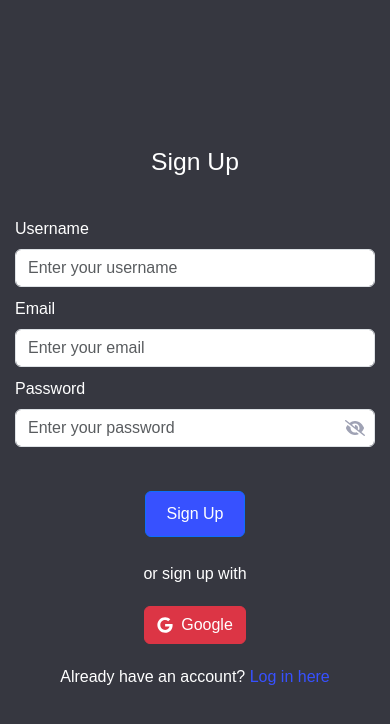
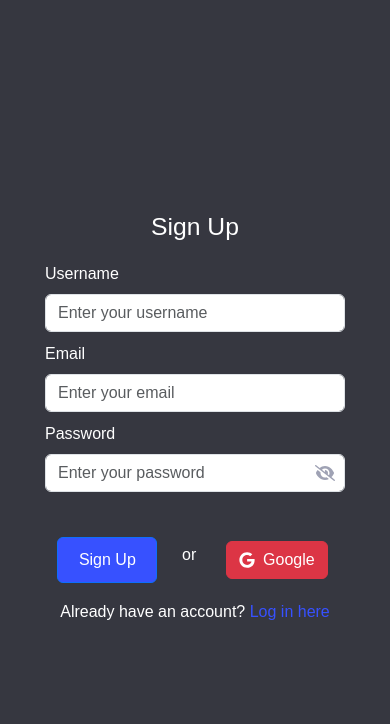
Before and after one commit to Sailesh75/PERN-todo, a React (Vite) app in the folder client/: page /signup in a window 390 px wide. Shown: the top 724 px of the page. Built offline with nearby package versions, Linux system fonts and the light colour scheme; no server answers.

Commit message:
stylingChangedinSignUp

```diff
--- a/client/src/login/Login.jsx
+++ b/client/src/login/Login.jsx
@@ -62,8 +62,7 @@ const Login = ({ setAuth }) => {
               value={password}
               onChange={(e) => setPassword(e.target.value)}
             />
-            {/* <span className="password-toggle-icon2">{ToggleIcon}</span>
-            <span>Forgot password</span> */}
+            <span className="password-toggle-icon2">{ToggleIcon}</span>
           </div>
           <button type="submit" className="btn btn-primary login-btn">
             Login
--- a/client/src/login/_login.scss
+++ b/client/src/login/_login.scss
@@ -8,7 +8,7 @@
 
 .login-card {
   width: 400px;
-  padding: 20px;
+  padding: 50px;
 }
 
 .login-title {
--- a/client/src/signUp/Signup.jsx
+++ b/client/src/signUp/Signup.jsx
@@ -27,8 +27,11 @@ const Signup = ({ setAuth }) => {
     return passwordRegex.test(password);
   };
 
-  const handleSubmit = async (e) => {
+  const handleSubmit = async (e, buttonClicked) => {
     e.preventDefault();
+
+    // Check which button was clicked
+    if (buttonClicked === 'signup') {
       if (!username.trim() || !email.trim() || !password.trim()) {
         toast.warning("Please fill in all fields.");
         return;
@@ -66,6 +69,10 @@ const Signup = ({ setAuth }) => {
           console.error(error.message);
         }
       }
+    } else if (buttonClicked === 'google') {
+      // Handle Google sign-in logic
+      handleOAuthLogin("google");
+    }
   };
 
   const handleOAuthLogin = (provider) => {
@@ -75,7 +82,7 @@ const Signup = ({ setAuth }) => {
   return (
     <div className="signup-container">
       <h2 className="signup-title">Sign Up</h2>
-      <form onSubmit={handleSubmit} className="signup-form">
+      <form onSubmit={(e) => handleSubmit(e, 'signup')} className="signup-form">
         <div className="form-group">
           <label htmlFor="username" className="form-label">
             Username
@@ -116,13 +123,13 @@ const Signup = ({ setAuth }) => {
           />
           <span className="password-toggle-icon2">{ToggleIcon}</span>
         </div>
+        <div className="signup-buttons">
           <div className="signup-btn-container">
             <button type="submit" className="btn btn-primary signup-btn">
               Sign Up
             </button>
           </div>
-      </form>
-      <p className="or-text">or sign up with</p>
+          <p className="or-text">or</p>
           <div className="oauth-buttons">
             <button
               className="btn btn-danger oauth-btn"
@@ -131,6 +138,9 @@ const Signup = ({ setAuth }) => {
               <FaGoogle /> Google
             </button>
           </div>
+        </div>
+      </form>
+
       <p className="form-label text-center mt-3">
         Already have an account?{" "}
         <a href="/login" className="login-link">
@@ -141,4 +151,5 @@ const Signup = ({ setAuth }) => {
   );
 };
 
+
 export default Signup;
--- a/client/src/signUp/_signup.scss
+++ b/client/src/signUp/_signup.scss
@@ -15,7 +15,8 @@
 
 .signup-form {
   border-radius: 8px;
-  padding: 20px;
+  padding-left: 50px;
+  padding-right: 50px;
   width: 400px;
 }
 
@@ -42,7 +43,7 @@
 .password-toggle-icon2 {
   position: relative;
   top: -30px;
-  left: 330px;
+  left: 270px;
   cursor: pointer;
   color: #9fa2b4;
 }
@@ -55,6 +56,7 @@
   margin: 5px 0;
   font-size: 1rem;
   color: #fff;
+  text-align: center;
 }
 
 .oauth-buttons {
@@ -75,3 +77,11 @@
     }
   }
 }
+
+@media only screen and (max-width: 600px) {
+  .signup-buttons {
+    display: flex;
+    justify-content: space-around;
+    align-items: center;
+  }
+}
```
Lines whose indentation alone changed are shown as unchanged.
